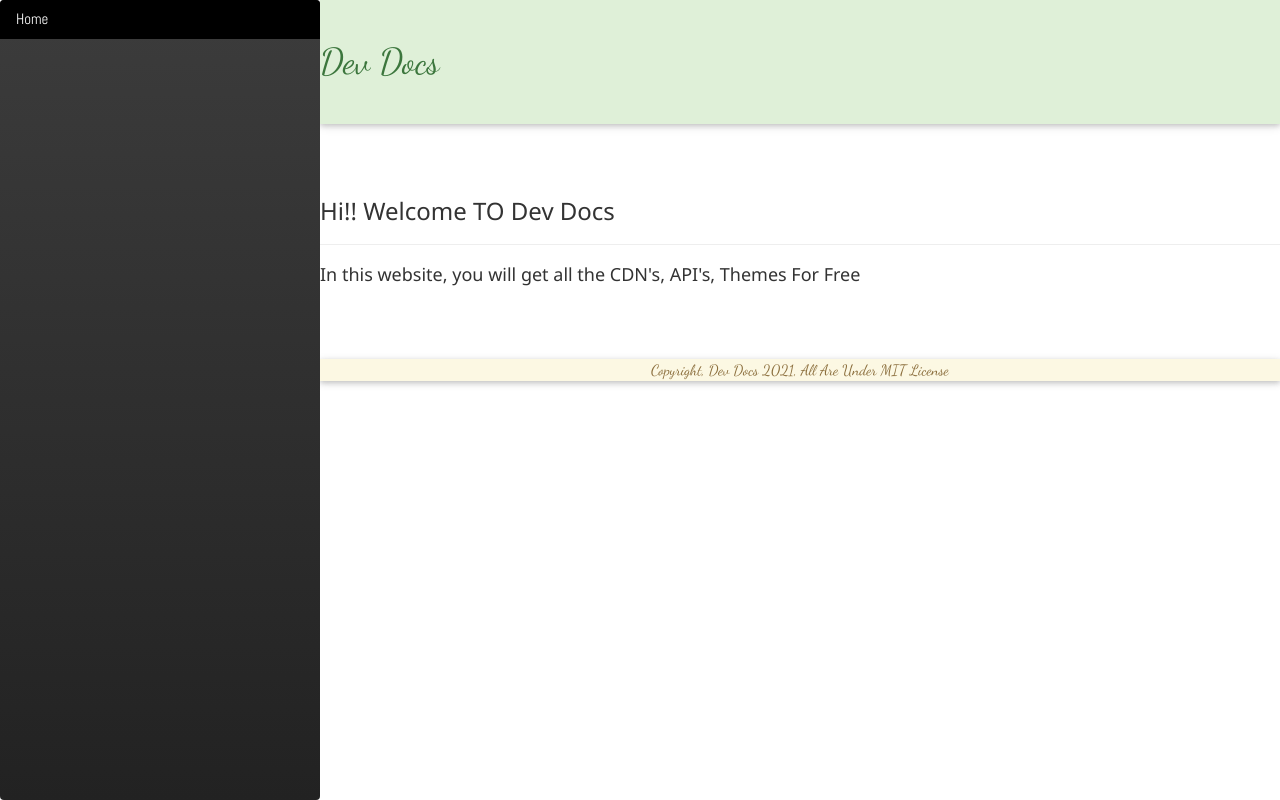
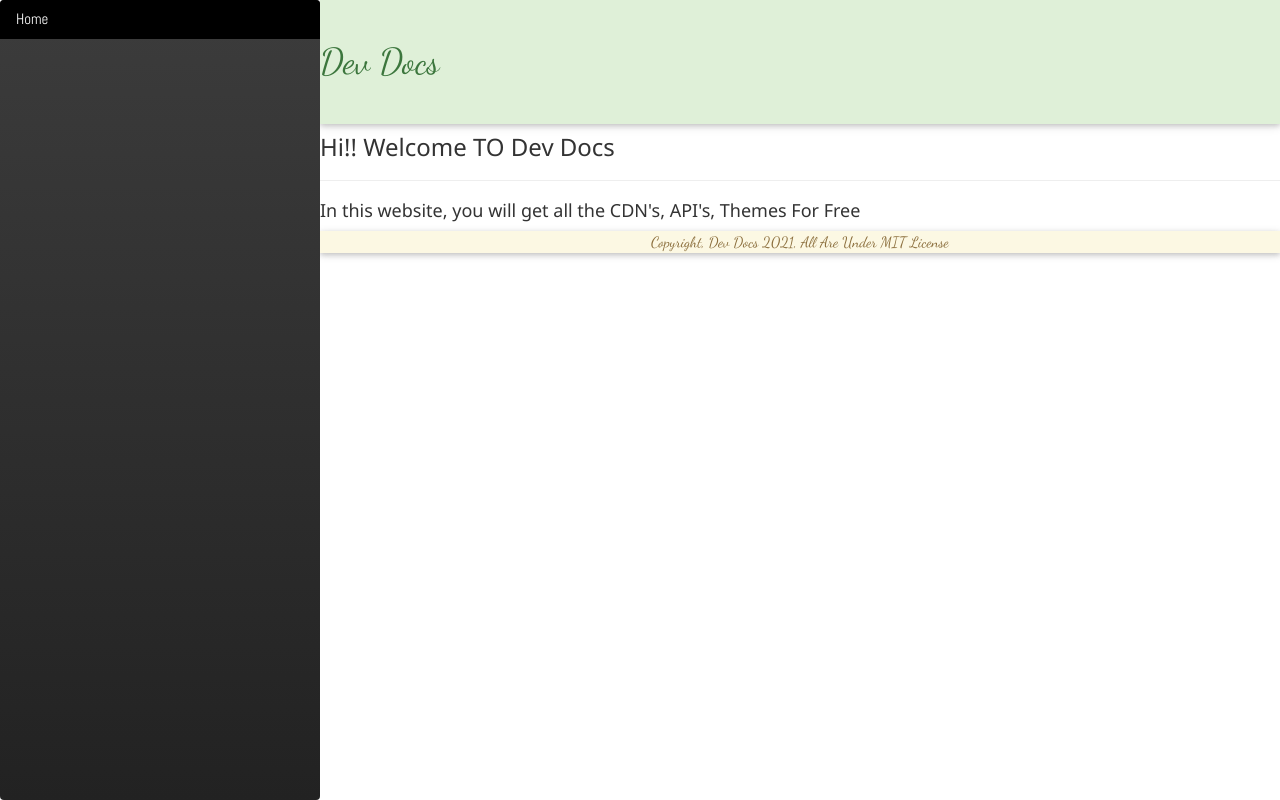
Before and after one commit to sudiptasoumyajit/devdocs.github.io, a plain HTML site: page index.html in a window 1280 px wide. Drawn offline with nearby package versions, Linux system fonts and the light colour scheme.

Commit message:
Recorrect Open Page

```diff
--- a/index.html
+++ b/index.html
@@ -52,7 +52,7 @@
 	<h1 class="logo">Dev Docs</h1>
 </div>
 <!--body-->
-<div class="w3-class w3-padding-64" id="main">
+<div class="w3-class" id="main">
 		<h3>Hi!! Welcome TO Dev Docs</h3>
 		<hr>
 	<h5>In this website, you will get all the CDN's, API's, Themes For Free</h5>
```
